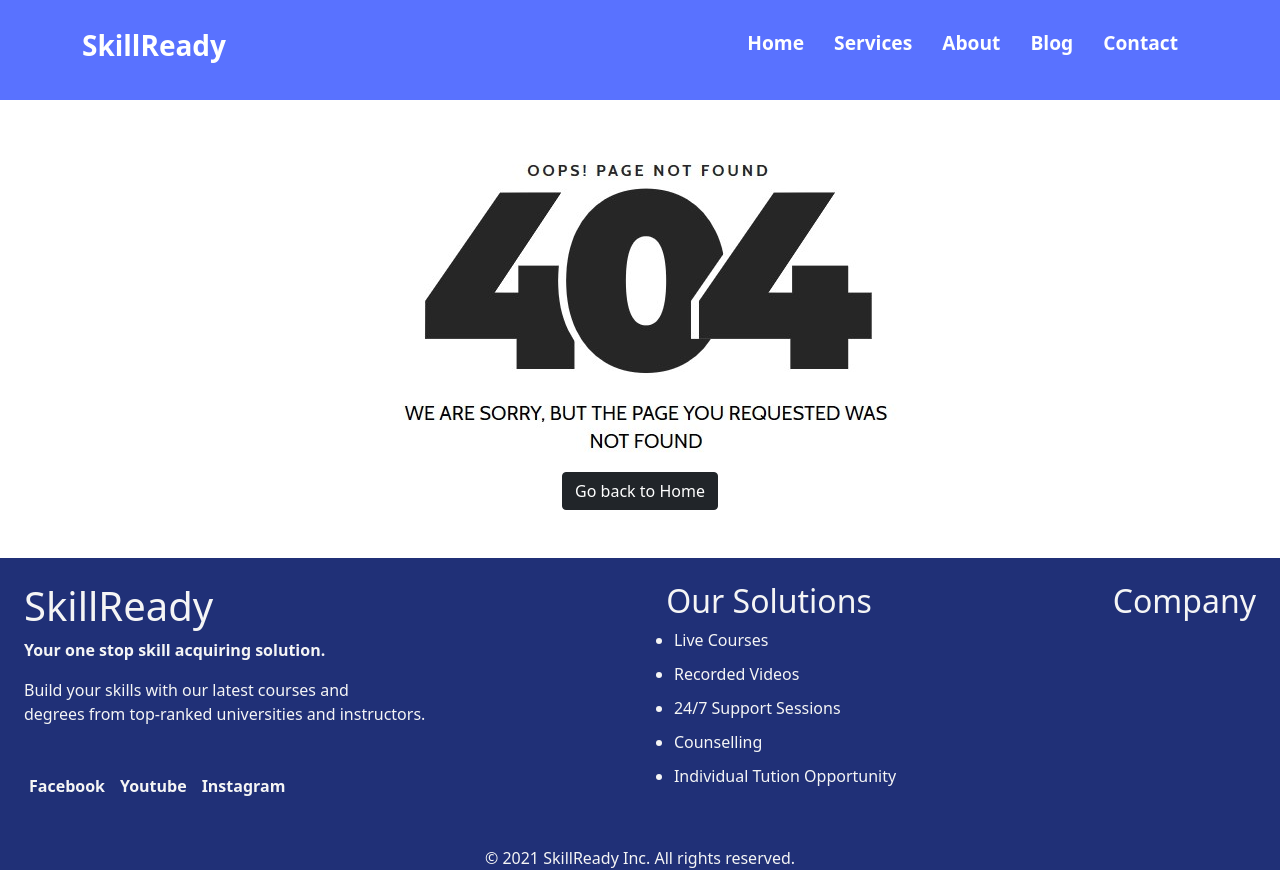
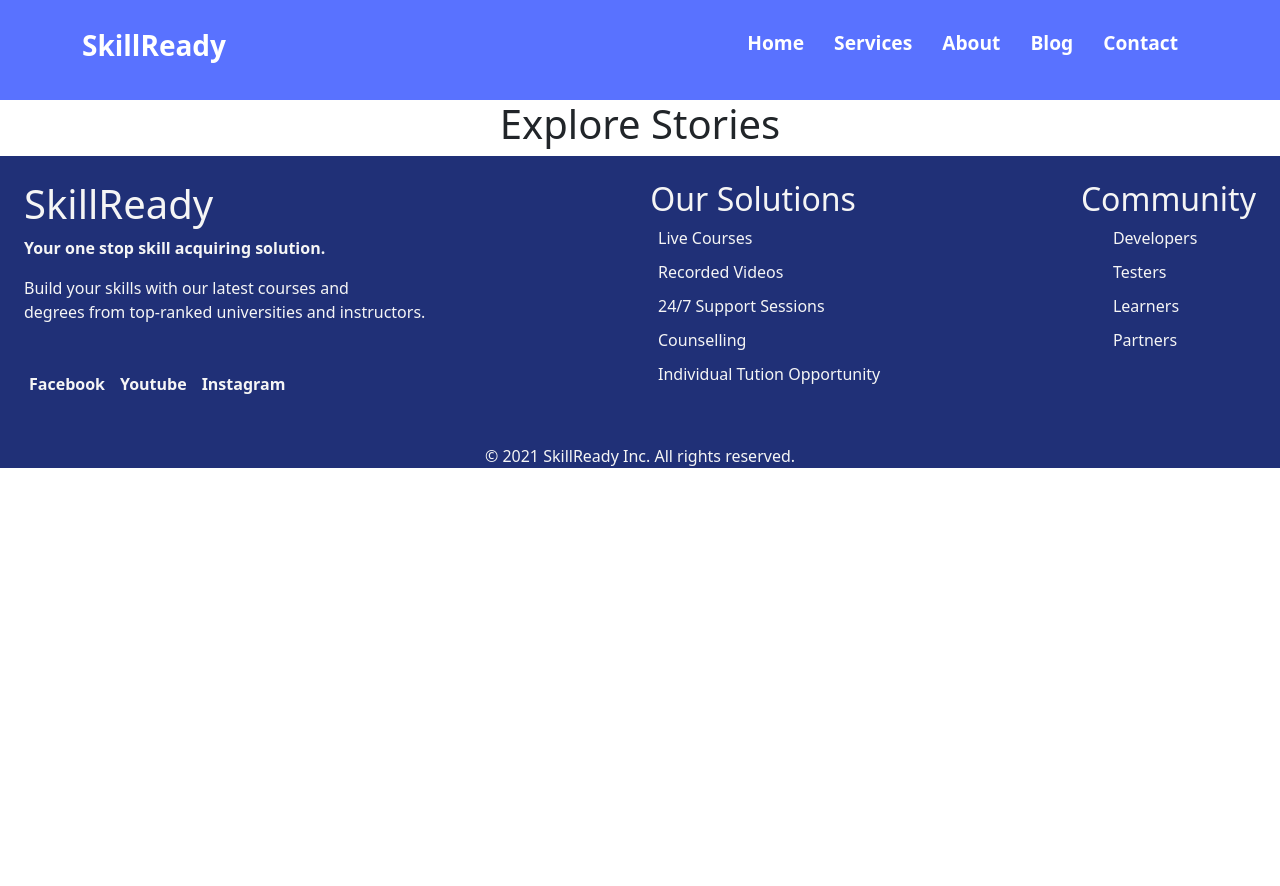
Before and after one commit to IshtiaqAhmed001/skillready-learning-platform, a React (Create React App) app: page /blog in a window 1280 px wide. After the commit the page ends 800 px from the top, so only its background shows below. Built offline with nearby package versions, Linux system fonts and the light colour scheme.

Commit message:
need to edit blog and contact page

```diff
--- a/src/App.js
+++ b/src/App.js
@@ -8,6 +8,8 @@ import About from './components/About/About';
 import Services from './components/Services/Services';
 import Footer from './components/Footer/Footer';
 import NotFound from './components/NotFound/NotFound';
+import Blog from './components/Blog/Blog';
+import Contact from './components/Contact/Contact';
 
 
 function App() {
@@ -25,6 +27,12 @@ function App() {
           <Route path="/about">
             <About></About>
           </Route>
+          <Route path="/blog">
+            <Blog></Blog>
+          </Route>
+          <Route path="/contact">
+            <Contact></Contact>
+          </Route>
           <Route path="*">
             <NotFound></NotFound>
           </Route>
--- /dev/null
+++ b/src/components/Blog/Blog.js
@@ -0,0 +1,13 @@
+import './Blog.css';
+
+import React from 'react';
+
+const Blog = () => {
+    return (
+        <div>
+            <h1>Explore Stories</h1>
+        </div>
+    );
+};
+
+export default Blog;
--- /dev/null
+++ b/src/components/Contact/Contact.js
@@ -0,0 +1,13 @@
+import './Contact.css';
+
+import React from 'react';
+
+const Contact = () => {
+    return (
+        <div>
+            <h5>Contact Us</h5>
+        </div>
+    );
+};
+
+export default Contact;
--- a/src/components/Footer/Footer.css
+++ b/src/components/Footer/Footer.css
@@ -5,5 +5,6 @@
 
 li{
     text-align: start;
+    list-style: none;
     margin-bottom: 10px;
 }
--- a/src/components/Footer/Footer.js
+++ b/src/components/Footer/Footer.js
@@ -39,7 +39,13 @@ const Footer = () => {
                     </div>
 
                     <div className="mt-4">
-                        <h2>Company</h2>
+                        <h2>Community</h2>
+                        <ul>
+                            <li >Developers</li>
+                            <li>Testers</li>
+                            <li>Learners</li>
+                            <li>Partners</li>
+                        </ul>
                     </div>
                 </div>
                 <p>© 2021 SkillReady Inc. All rights reserved.</p>
```
Also changed, not shown: src/components/Blog/Blog.css (added), src/components/Contact/Contact.css (added).
